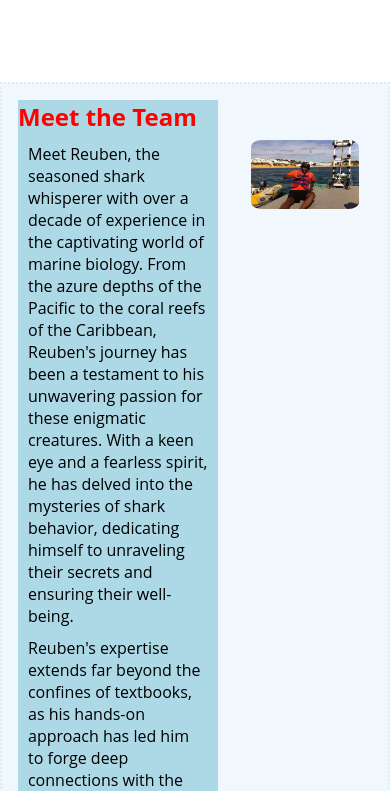
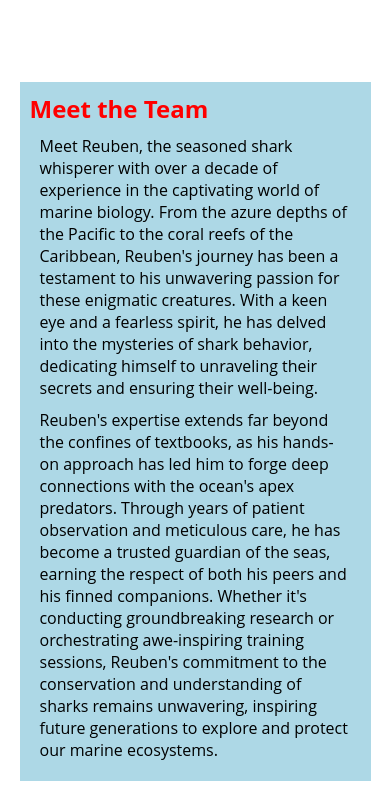
Before and after one commit to reuben-germain/shark-webpage, a plain HTML site: page index.html in a window 390 px wide. Shown: the part 4713-5504 px from the top of the page. Drawn offline with Linux system fonts and the light colour scheme.

Commit message:
tried to correct staff section

```diff
--- a/index.html
+++ b/index.html
@@ -113,8 +113,9 @@
              </div>
         -->
 
-        <div class="container">
-            <div class="txt-container">
+        <!-- Staff Section -->
+        <div id="staff-container">
+            <div id="text-container">
                 <h2>Meet the Team</h2>
                 <p>Meet Reuben, the seasoned shark whisperer with over a decade of experience in the captivating world
                     of marine biology. From the azure depths of the Pacific to the coral reefs of the Caribbean,
--- a/style.css
+++ b/style.css
@@ -161,17 +161,53 @@ ol li {
 
 /* Staff Section */
 
+#staff-container {
+    display: flex;
+    flex-wrap: wrap;
+    justify-content: space-between;
+    width: 80%;
+    margin: 50px auto;
+}
+
+#text-container {
+    width: 50%;
+    margin-bottom: 20px;
+    padding: 10px;
+    box-sizing: border-box;
+    background-color: lightblue;
+}
+
+.img-container{
+    width: 48%;
+}
+
+.img-container img {
+    max-width: 100%;
+    height: auto;
+    display: block;
+    /* Ensure the image is displayed as a block element */
+    margin: 2.5em auto;
+    /* Center the image horizontally */
+    border-radius: 10%;
+    width: 80%;
+}
+
+@media (max-width: 768px) {
+    #staff-container {
+        width: 90%;
+        /* Adjust container width for smaller screens */
+    }
+
+    #text-container,
+    .img-container {
+        width: 100%;
+        /* Make both containers full width on smaller screens */
+    }
+}
 
 
 
-
-
-
-
-
-
-
-    #pagefooter {
+/*#pagefooter {
 
         width: 100%;
         height: 40px;
@@ -197,48 +233,9 @@ ol li {
         width: 90%
     }
 
-
-
-    /**/
-
-    .container {
-        display: grid;
-        grid-template-columns: repeat(auto-fit, minmax(200px, 1fr));
-        gap: 20px;
-        border: 2px dotted rgb(217, 237, 249);
-        background-color: rgba(217, 237, 249, .4);
-        margin: 50px auto 50px auto;
-        padding: 1em;
-        clear: both;
-    }
-
-    .txt-container {
-        grid-column: 1;
-        background-color: lightblue;
-    }
-
-    .img-container {
-        grid-column: 2;
-    }
-
-    .img-container img {
-        max-width: 100%;
-        /* Set the maximum width to 100% */
-        height: auto;
-        /* Allow the height to adjust proportionally */
-        display: block;
-        /* Ensure the image is displayed as a block element */
-        margin: 2.5em auto;
-        /* Center the image horizontally */
-        border-radius: 10%;
-        width: 80%;
-    }
-
-
     #above-video li {
         list-style-type: square;
         margin-bottom: 5px;
         padding-left: 10px;
         margin-left: 35px;
-    }
-}
+    }*/}
```
